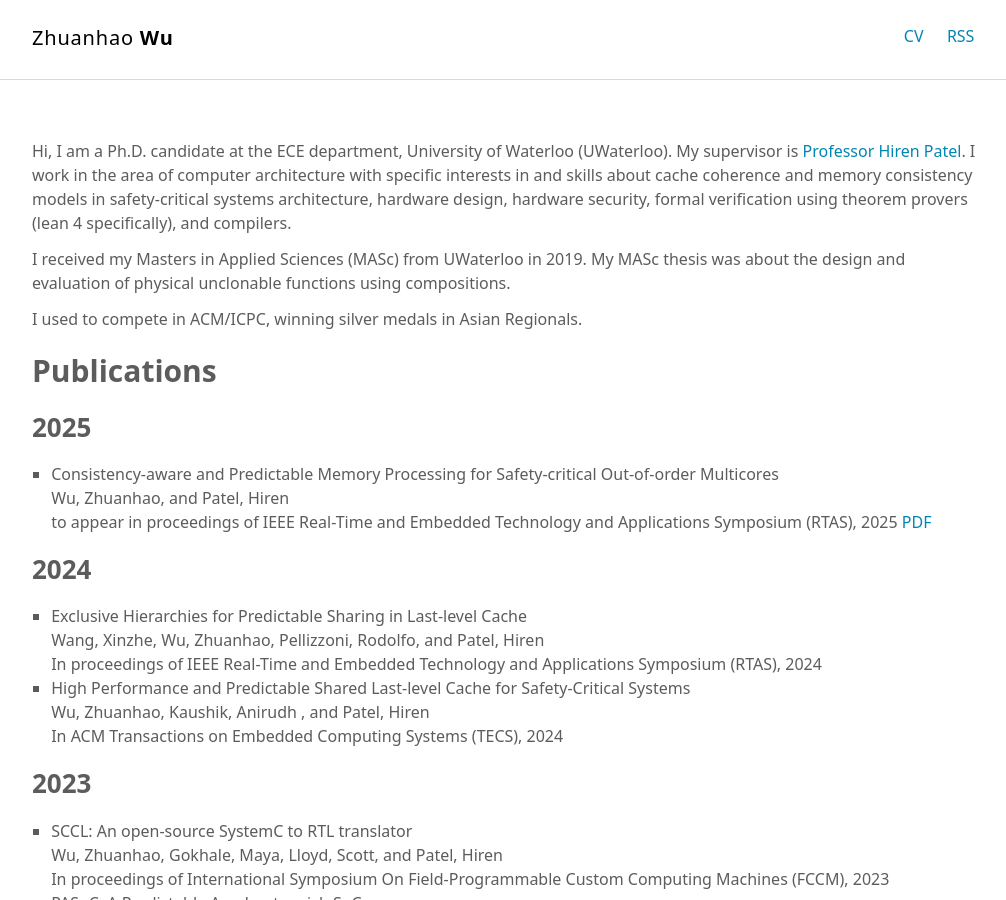
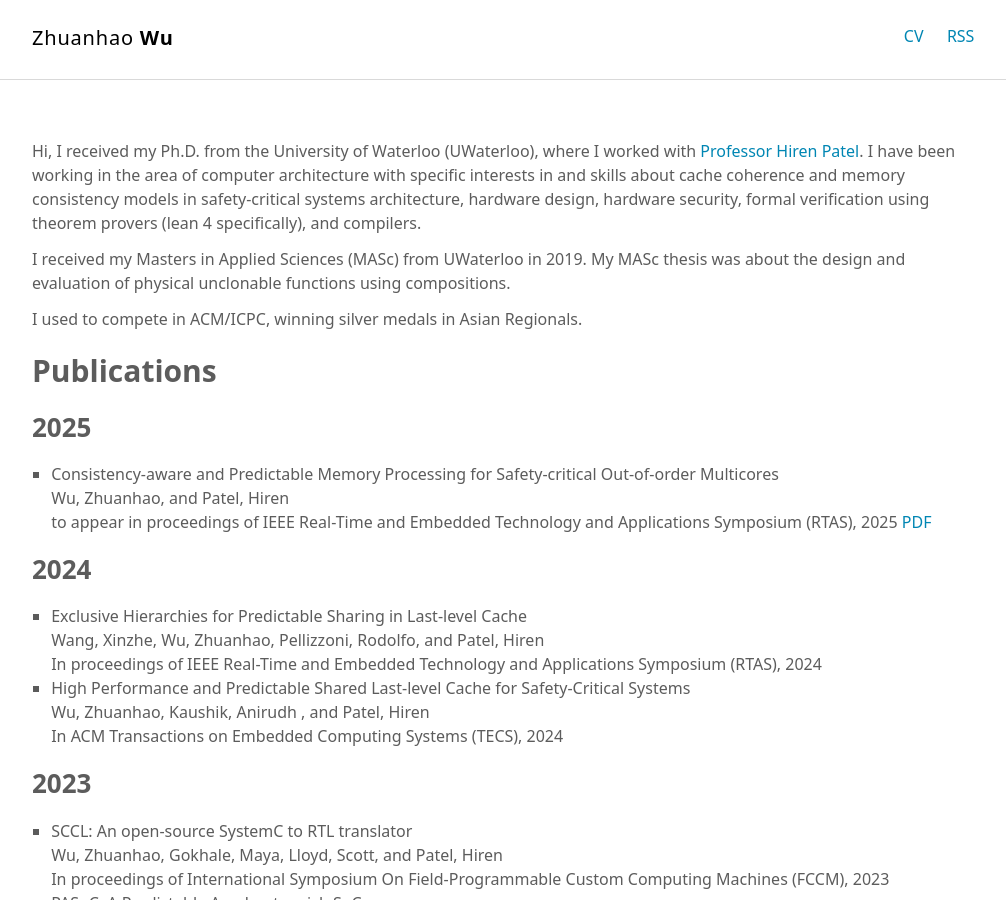
Before and after one commit to zhuanhao-wu/zhuanhao-wu.github.io, a Jekyll site: the page built from index.md, in a window 1280 px wide and 900 px high. Shown: the whole window, without its empty margins (132-1138 px from the left). Built offline with Jekyll 4.4.1, drawn with Linux system fonts in a browser that asks for light colours.

Commit message:
Update index.md

```diff
--- a/index.md
+++ b/index.md
@@ -3,9 +3,8 @@ layout: page
 ---
 
 
-Hi, I am a Ph.D. candidate at the ECE department, University of Waterloo (UWaterloo).
-My supervisor is [Professor Hiren Patel](https://caesr.uwaterloo.ca/).
-I work in the area of computer architecture with specific interests in and skills about cache coherence and memory consistency models in safety-critical systems architecture, hardware design, hardware security, formal verification using theorem provers (lean 4 specifically), and compilers.
+Hi, I received my Ph.D. from the University of Waterloo (UWaterloo), where I worked with [Professor Hiren Patel](https://caesr.uwaterloo.ca/).
+I have been working in the area of computer architecture with specific interests in and skills about cache coherence and memory consistency models in safety-critical systems architecture, hardware design, hardware security, formal verification using theorem provers (lean 4 specifically), and compilers.
 
 I received my Masters in Applied Sciences (MASc) from UWaterloo in 2019. My MASc thesis was about the design and evaluation of physical unclonable functions using compositions.
 
```
